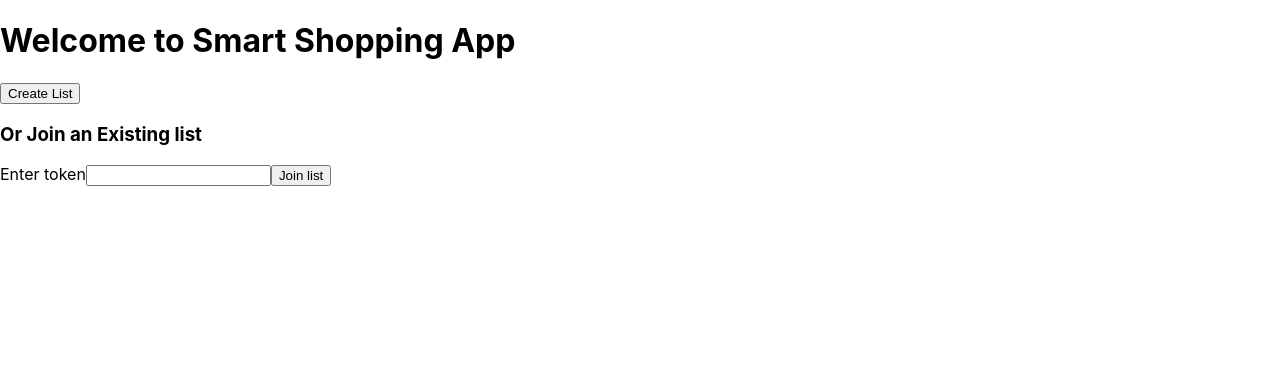
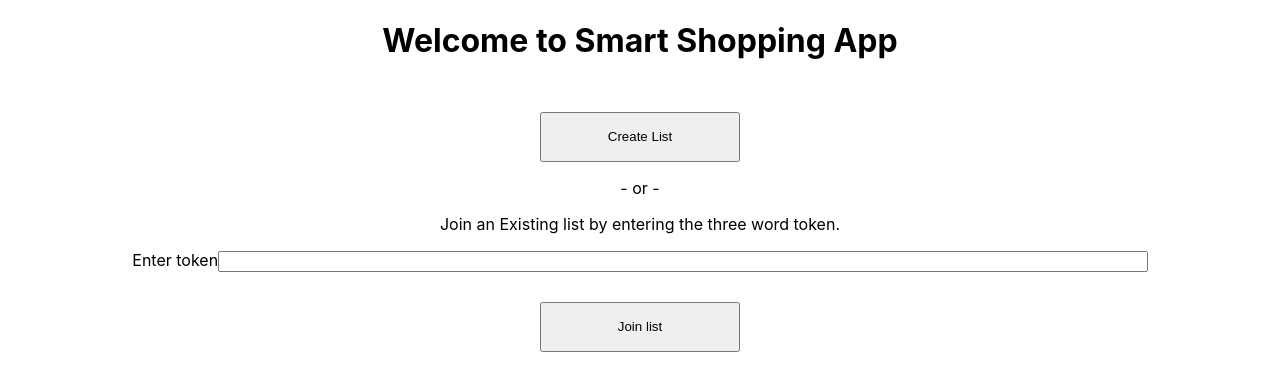
Before and after one commit to the-collab-lab/tcl-19-smart-shopping-list, a React (Create React App) app: page / in a window 1280 px wide. Shown: the top 390 px of the page. Built offline with nearby package versions, Linux system fonts and the light colour scheme.

Commit message:
add simple css for home.js

```diff
--- a/src/components/Home.js
+++ b/src/components/Home.js
@@ -2,6 +2,7 @@ import React, { useState } from 'react';
 import { useHistory } from 'react-router-dom';
 import firebase from '../lib/firebase';
 import getToken from '../lib/tokens';
+import '../styles/Home.css';
 
 const db = firebase.firestore().collection('shopping_list');
 
@@ -36,6 +37,7 @@ const Home = () => {
 
   return (
     <div>
+      <div className="home">
         <div>
           <h1>Welcome to Smart Shopping App</h1>
           <button type="submit" onClick={newList}>
@@ -43,7 +45,8 @@ const Home = () => {
           </button>
         </div>
         <div>
-        <h3>Or Join an Existing list</h3>
+          <p>- or -</p>
+          <p>Join an Existing list by entering the three word token.</p>
           <form onSubmit={submitToken}>
             <label htmlFor="token">Enter token</label>
             <input
@@ -56,6 +59,7 @@ const Home = () => {
           </form>
         </div>
       </div>
+    </div>
   );
 };
 
--- /dev/null
+++ b/src/styles/Home.css
@@ -0,0 +1,17 @@
+.home {
+  margin: auto;
+  text-align: center;
+  display: flex;
+  flex-direction: column;
+  width: 80%;
+}
+
+.home button {
+  width: 200px;
+  height: 50px;
+  margin-top: 30px;
+}
+
+.home input {
+  width: 90%;
+}
```
Also changed, not shown: 1 other file (tests, documents, lock files or other folders). Lines whose indentation alone changed are shown as unchanged.
